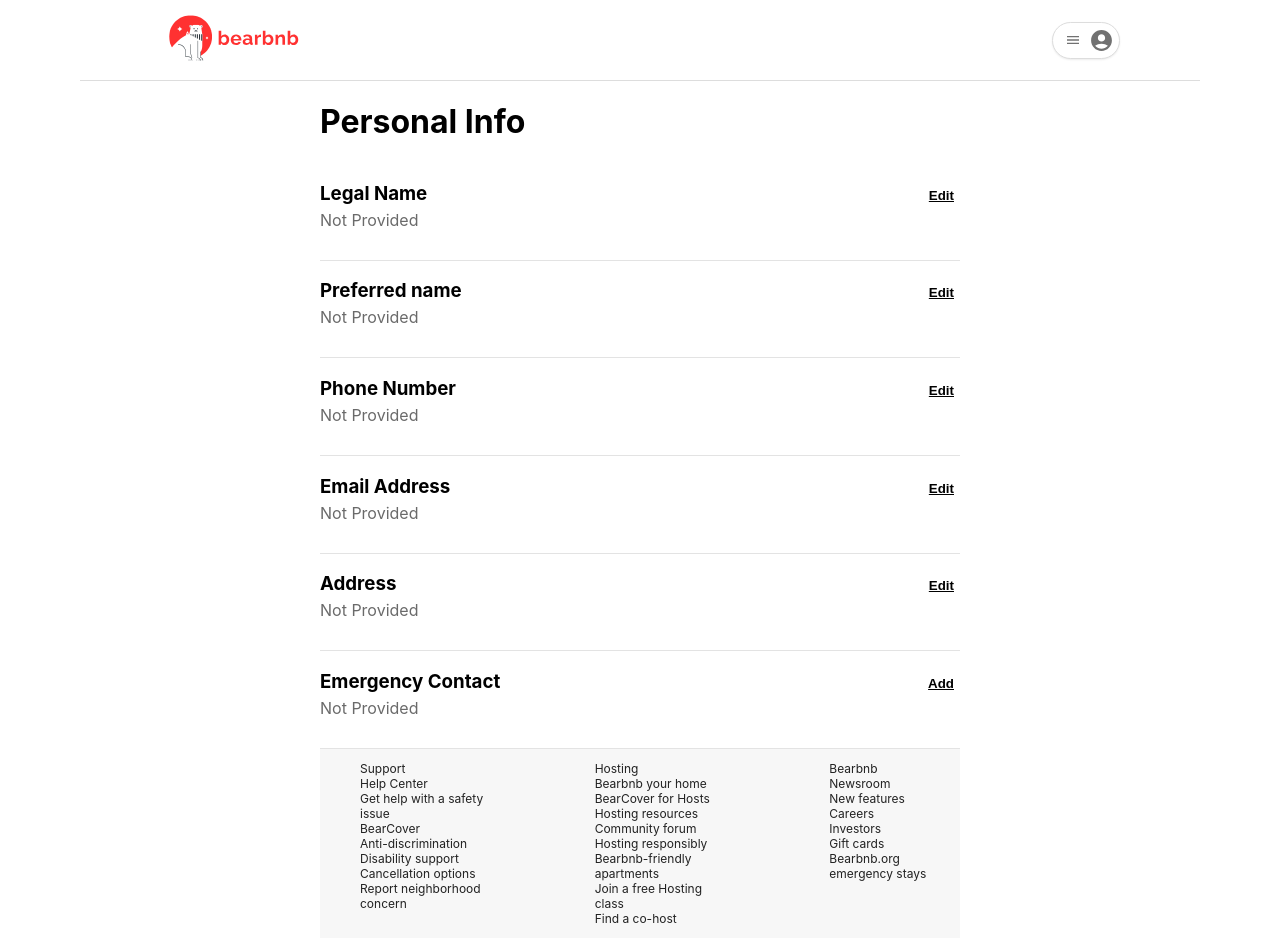
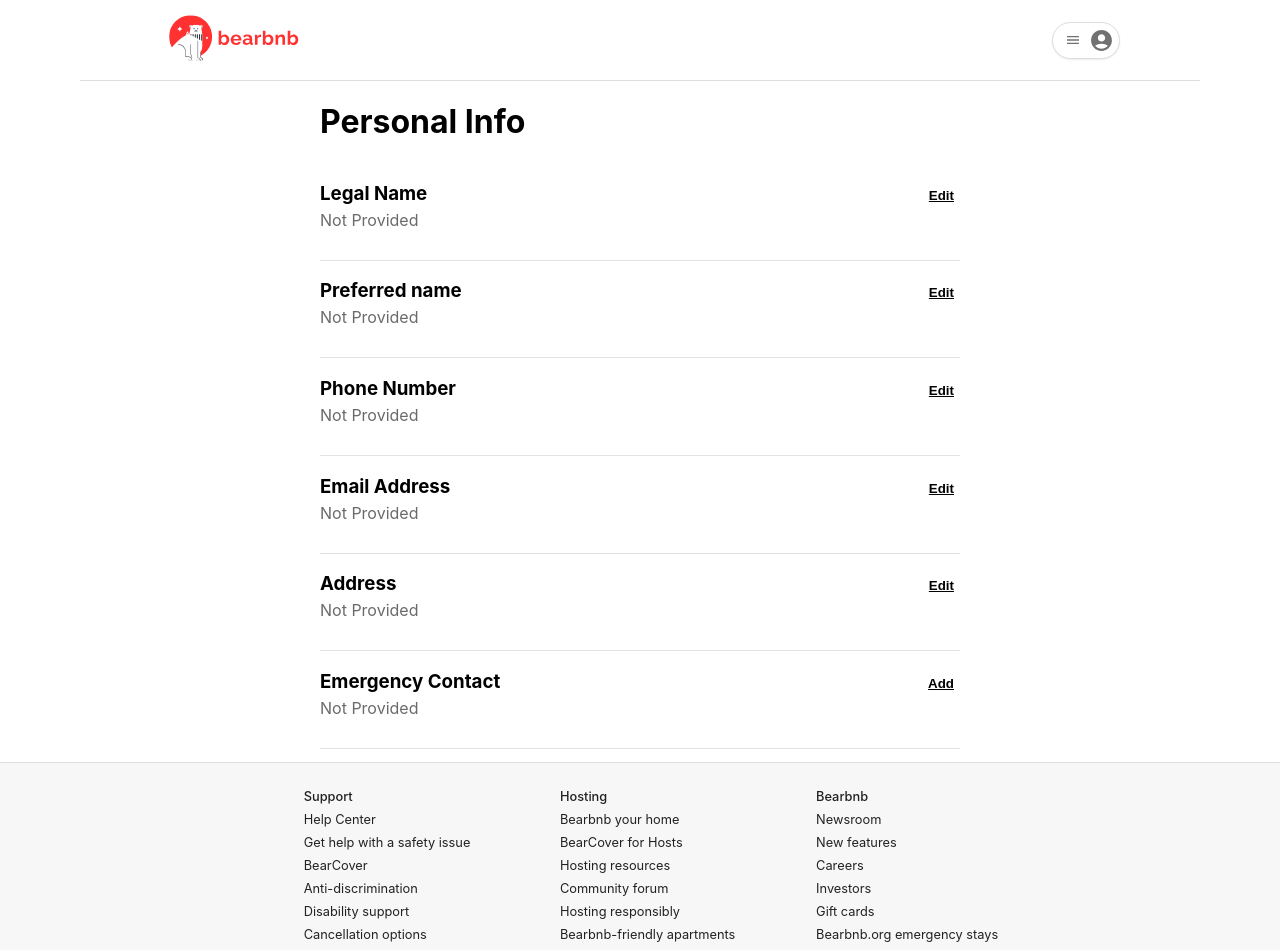
Before and after one commit to mrgnschndr/bear-bnb-frontend, a React (Create React App) app: page / in a window 1280 px wide. Shown: the top 950 px of the page. Built offline with nearby package versions, Linux system fonts and the light colour scheme; no server answers.

Commit message:
wip: finish top portion of Account Footer

```diff
--- a/src/App.js
+++ b/src/App.js
@@ -3,6 +3,7 @@ import React from 'react';
 import { BrowserRouter as Router } from 'react-router-dom';  // Import BrowserRouter
 import Nav from './Components/Nav.js';  // Your navigation component
 import PersonalInfo from './pages/personal-info.js'
+import FooterAccount from './Components/FooterAccount';
 
 function App() {
   return (
@@ -10,6 +11,7 @@ function App() {
       <div className="App">
         <Nav />
         <PersonalInfo />
+        <FooterAccount />
       </div>
     </Router>
   );
--- a/src/Components/FooterAccount.js
+++ b/src/Components/FooterAccount.js
@@ -22,18 +22,21 @@ export default function FooterAccount() {
         justifyContent: "center",
         alignItems: "center",
          }}>
-      <Grid container spacing={8} columns={3}>
+      <Grid container spacing={2} columns={3} sx={{
+        width: '60%',
+        margin: 'auto',
+         }}>
         <Grid size={1}>
             <Item class="footer-menu">
                 <ul class="footer-list">
                     <li>Support</li>
-                    <li>Help Center</li>
-                    <li>Get help with a safety issue</li>
-                    <li>BearCover</li>
-                    <li>Anti-discrimination</li>
-                    <li>Disability support</li>
-                    <li>Cancellation options</li>
-                    <li>Report neighborhood concern</li>
+                    <li><a href="#">Help Center</a></li>
+                    <li><a href="#">Get help with a safety issue</a></li>
+                    <li><a href="#">BearCover</a></li>
+                    <li><a href="#">Anti-discrimination</a></li>
+                    <li><a href="#">Disability support</a></li>
+                    <li><a href="#">Cancellation options</a></li>
+                    <li><a href="#">Report neighborhood concern</a></li>
                 </ul>
             </Item>
         </Grid>
@@ -41,14 +44,14 @@ export default function FooterAccount() {
             <Item class="footer-menu">
                 <ul class="footer-list">
                     <li>Hosting</li>
-                    <li>Bearbnb your home</li>
-                    <li>BearCover for Hosts</li>
-                    <li>Hosting resources</li>
-                    <li>Community forum</li>
-                    <li>Hosting responsibly</li>
-                    <li>Bearbnb-friendly apartments</li>
-                    <li>Join a free Hosting class</li>
-                    <li>Find a co-host</li>
+                    <li><a href="#">Bearbnb your home</a></li>
+                    <li><a href="#">BearCover for Hosts</a></li>
+                    <li><a href="#">Hosting resources</a></li>
+                    <li><a href="#">Community forum</a></li>
+                    <li><a href="#">Hosting responsibly</a></li>
+                    <li><a href="#">Bearbnb-friendly apartments</a></li>
+                    <li><a href="#">Join a free Hosting class</a></li>
+                    <li><a href="#">Find a co-host</a></li>
                 </ul>
             </Item>
         </Grid>
@@ -56,12 +59,12 @@ export default function FooterAccount() {
             <Item class="footer-menu">
             <ul class="footer-list">
                 <li>Bearbnb</li>
-                <li>Newsroom</li>
-                <li>New features</li>
-                <li>Careers</li>
-                <li>Investors</li>
-                <li>Gift cards</li>
-                <li>Bearbnb.org emergency stays</li>
+                <li><a href="#">Newsroom</a></li>
+                <li><a href="#">New features</a></li>
+                <li><a href="#">Careers</a></li>
+                <li><a href="#">Investors</a></li>
+                <li><a href="#">Gift cards</a></li>
+                <li><a href="#">Bearbnb.org emergency stays</a></li>
             </ul>
             </Item>
         </Grid>
--- a/src/pages/personal-info.css
+++ b/src/pages/personal-info.css
@@ -114,6 +114,15 @@ button.save-btn {
 
 .footer {
     background-color: #F7F7F7;
+    padding: 1vw;
+    margin-top: 1vw;
+    border-top-color: rgb(221, 221, 221);
+    border-top-style: solid;
+    border-top-width: 0.666667px;
+}
+
+.footer-menu {
+    font-size: 0.8rem;
 }
 
 .footer-list {
@@ -121,9 +130,23 @@ button.save-btn {
     list-style-type: none;
 }
 
-.footer-menu {
-    font-size: 0.75rem;
+.footer-list a {
+    text-decoration: none;
+    color: rgb(34, 34, 34);
 }
+
+.footer-list a:hover {
+    text-decoration: underline;
+}
+
+.footer-list li:first-child {
+    font-weight: 500;
+}
+
+.footer-list li {
+    margin-bottom: 0.5rem;
+}
+
 
 
 @media all and (max-width: 740px) {
--- a/src/pages/personal-info.js
+++ b/src/pages/personal-info.js
@@ -25,8 +25,7 @@ import AddressEdit from '../Components/addressEdit';
 import EmergencyContact from '../Components/emergencyContact';
 import EmergencyContactEdit from '../Components/emergencyContactEdit';
 
-//Footer
-import FooterAccount from '../Components/FooterAccount';
+
 
 
 /**
@@ -167,7 +166,6 @@ export default function PersonalInfo() {
 
         />
       )}
-      <FooterAccount />
     </div>
   );
 }
```
